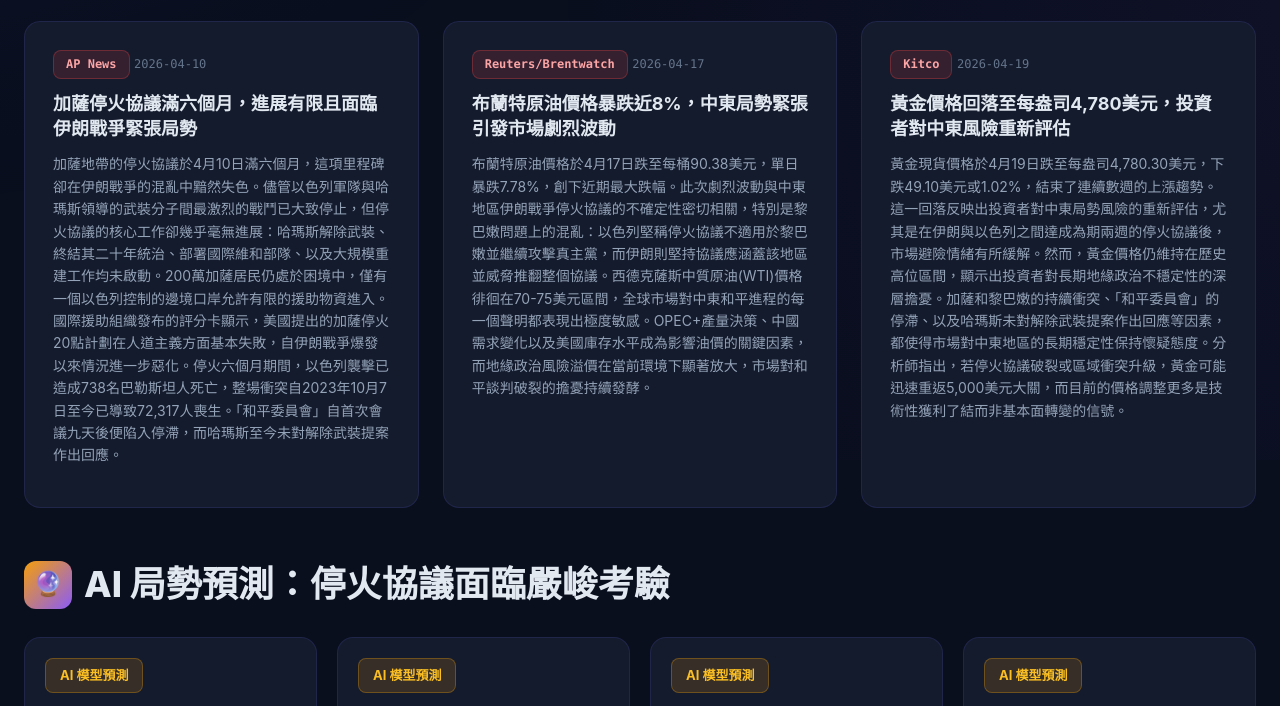
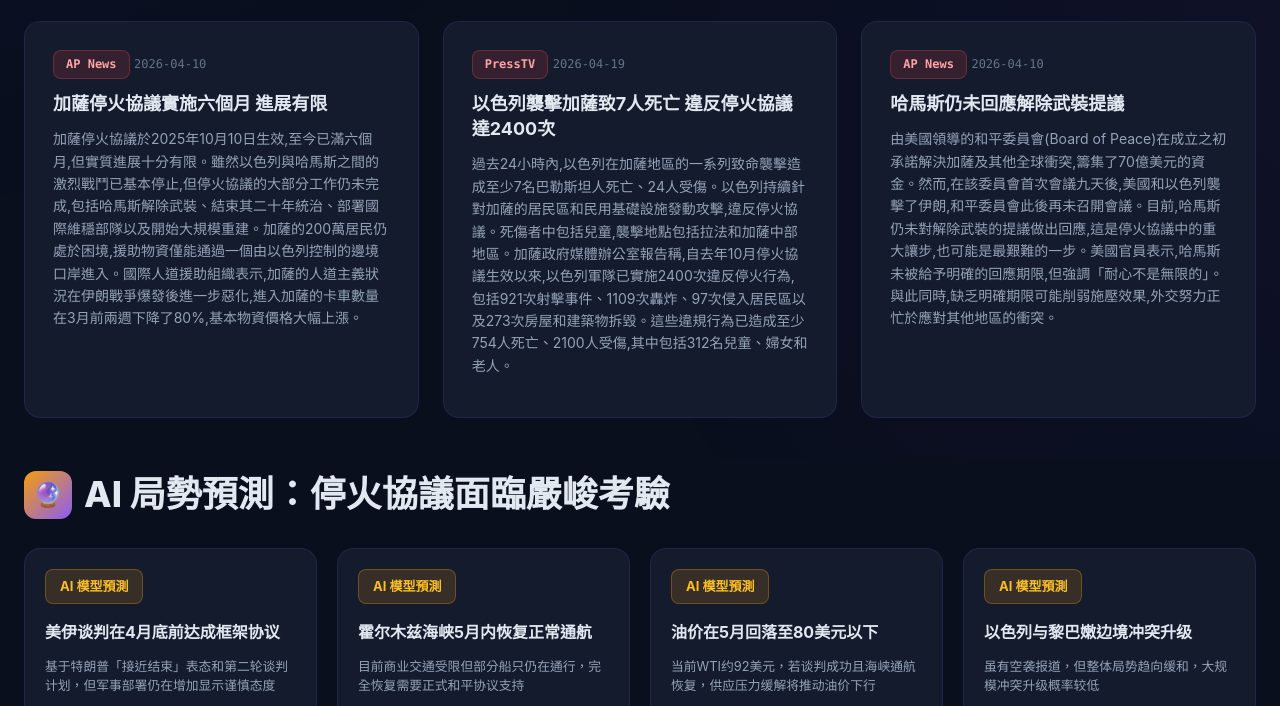
Before and after one commit to cto1218-blip/537, a plain HTML site: page middle-east-tracker-zh-TW.html in a window 1280 px wide. Shown: the part 740-1446 px from the top of the page. Drawn offline with Linux system fonts and the light colour scheme.

Commit message:
中東局勢更新 2026-04-20 11:00

```diff
--- a/middle-east-tracker-zh-TW.html
+++ b/middle-east-tracker-zh-TW.html
@@ -989,7 +989,7 @@
         <header class="header">
             <h1>🌐 2026 美以伊衝突追蹤</h1>
             <p>中東地緣政治局勢情報儀表板</p>
-            <div class="timestamp">最後更新：2026年4月20日 07:00</div>
+            <div class="timestamp">最後更新：2026年4月20日 11:00</div>
         </header>
 
         <div class="stats-grid">
@@ -1029,20 +1029,20 @@
                 <div class="news-card">
                     <span class="news-source">AP News</span>
                     <span class="news-date">2026-04-10</span>
-                    <div class="news-title">加薩停火協議滿六個月，進展有限且面臨伊朗戰爭緊張局勢</div>
-                    <div class="news-description">加薩地帶的停火協議於4月10日滿六個月，這項里程碑卻在伊朗戰爭的混亂中黯然失色。儘管以色列軍隊與哈瑪斯領導的武裝分子間最激烈的戰鬥已大致停止，但停火協議的核心工作卻幾乎毫無進展：哈瑪斯解除武裝、終結其二十年統治、部署國際維和部隊、以及大規模重建工作均未啟動。200萬加薩居民仍處於困境中，僅有一個以色列控制的邊境口岸允許有限的援助物資進入。國際援助組織發布的評分卡顯示，美國提出的加薩停火20點計劃在人道主義方面基本失敗，自伊朗戰爭爆發以來情況進一步惡化。停火六個月期間，以色列襲擊已造成738名巴勒斯坦人死亡，整場衝突自2023年10月7日至今已導致72,317人喪生。「和平委員會」自首次會議九天後便陷入停滯，而哈瑪斯至今未對解除武裝提案作出回應。</div>
+                    <div class="news-title">加薩停火協議實施六個月 進展有限</div>
+                    <div class="news-description">加薩停火協議於2025年10月10日生效,至今已滿六個月,但實質進展十分有限。雖然以色列與哈馬斯之間的激烈戰鬥已基本停止,但停火協議的大部分工作仍未完成,包括哈馬斯解除武裝、結束其二十年統治、部署國際維穩部隊以及開始大規模重建。加薩的200萬居民仍處於困境,援助物資僅能通過一個由以色列控制的邊境口岸進入。國際人道援助組織表示,加薩的人道主義狀況在伊朗戰爭爆發後進一步惡化,進入加薩的卡車數量在3月前兩週下降了80%,基本物資價格大幅上漲。</div>
                 </div>
                 <div class="news-card">
-                    <span class="news-source">Reuters/Brentwatch</span>
-                    <span class="news-date">2026-04-17</span>
-                    <div class="news-title">布蘭特原油價格暴跌近8%，中東局勢緊張引發市場劇烈波動</div>
-                    <div class="news-description">布蘭特原油價格於4月17日跌至每桶90.38美元，單日暴跌7.78%，創下近期最大跌幅。此次劇烈波動與中東地區伊朗戰爭停火協議的不確定性密切相關，特別是黎巴嫩問題上的混亂：以色列堅稱停火協議不適用於黎巴嫩並繼續攻擊真主黨，而伊朗則堅持協議應涵蓋該地區並威脅推翻整個協議。西德克薩斯中質原油(WTI)價格徘徊在70-75美元區間，全球市場對中東和平進程的每一個聲明都表現出極度敏感。OPEC+產量決策、中國需求變化以及美國庫存水平成為影響油價的關鍵因素，而地緣政治風險溢價在當前環境下顯著放大，市場對和平談判破裂的擔憂持續發酵。</div>
+                    <span class="news-source">PressTV</span>
+                    <span class="news-date">2026-04-19</span>
+                    <div class="news-title">以色列襲擊加薩致7人死亡 違反停火協議達2400次</div>
+                    <div class="news-description">過去24小時內,以色列在加薩地區的一系列致命襲擊造成至少7名巴勒斯坦人死亡、24人受傷。以色列持續針對加薩的居民區和民用基礎設施發動攻擊,違反停火協議。死傷者中包括兒童,襲擊地點包括拉法和加薩中部地區。加薩政府媒體辦公室報告稱,自去年10月停火協議生效以來,以色列軍隊已實施2400次違反停火行為,包括921次射擊事件、1109次轟炸、97次侵入居民區以及273次房屋和建築物拆毀。這些違規行為已造成至少754人死亡、2100人受傷,其中包括312名兒童、婦女和老人。</div>
                 </div>
                 <div class="news-card">
-                    <span class="news-source">Kitco</span>
-                    <span class="news-date">2026-04-19</span>
-                    <div class="news-title">黃金價格回落至每盎司4,780美元，投資者對中東風險重新評估</div>
-                    <div class="news-description">黃金現貨價格於4月19日跌至每盎司4,780.30美元，下跌49.10美元或1.02%，結束了連續數週的上漲趨勢。這一回落反映出投資者對中東局勢風險的重新評估，尤其是在伊朗與以色列之間達成為期兩週的停火協議後，市場避險情緒有所緩解。然而，黃金價格仍維持在歷史高位區間，顯示出投資者對長期地緣政治不穩定性的深層擔憂。加薩和黎巴嫩的持續衝突、「和平委員會」的停滯、以及哈瑪斯未對解除武裝提案作出回應等因素，都使得市場對中東地區的長期穩定性保持懷疑態度。分析師指出，若停火協議破裂或區域衝突升級，黃金可能迅速重返5,000美元大關，而目前的價格調整更多是技術性獲利了結而非基本面轉變的信號。</div>
+                    <span class="news-source">AP News</span>
+                    <span class="news-date">2026-04-10</span>
+                    <div class="news-title">哈馬斯仍未回應解除武裝提議</div>
+                    <div class="news-description">由美國領導的和平委員會(Board of Peace)在成立之初承諾解決加薩及其他全球衝突,籌集了70億美元的資金。然而,在該委員會首次會議九天後,美國和以色列襲擊了伊朗,和平委員會此後再未召開會議。目前,哈馬斯仍未對解除武裝的提議做出回應,這是停火協議中的重大讓步,也可能是最艱難的一步。美國官員表示,哈馬斯未被給予明確的回應期限,但強調「耐心不是無限的」。與此同時,缺乏明確期限可能削弱施壓效果,外交努力正忙於應對其他地區的衝突。</div>
                 </div>
             </div>
       </section>
@@ -1238,7 +1238,7 @@
                     <div class="market-card-wrapper">
                         <div class="market-card-title current">💰 現貨黃金</div>
                         <div class="market-card gold-card">
-                        <div class="market-value">$4,780.30 (-1.02%)<span class="market-unit">/盎司</span></div>
+                        <div class="market-value">暫無數據<span class="market-unit">/盎司</span></div>
                         </div>
                         <div class="market-change positive">▲ +2.8%</div>
                         <div class="market-meta">
```
